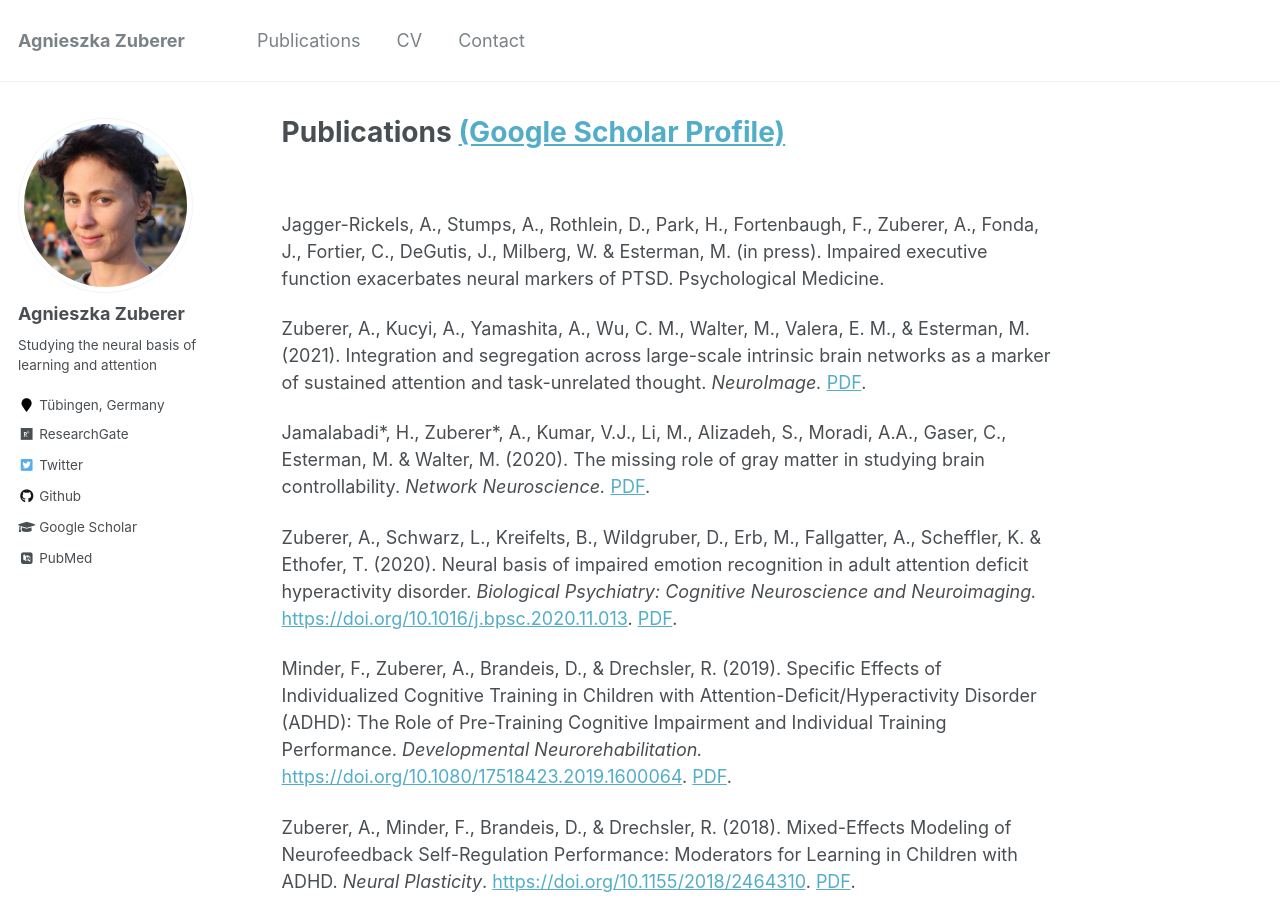
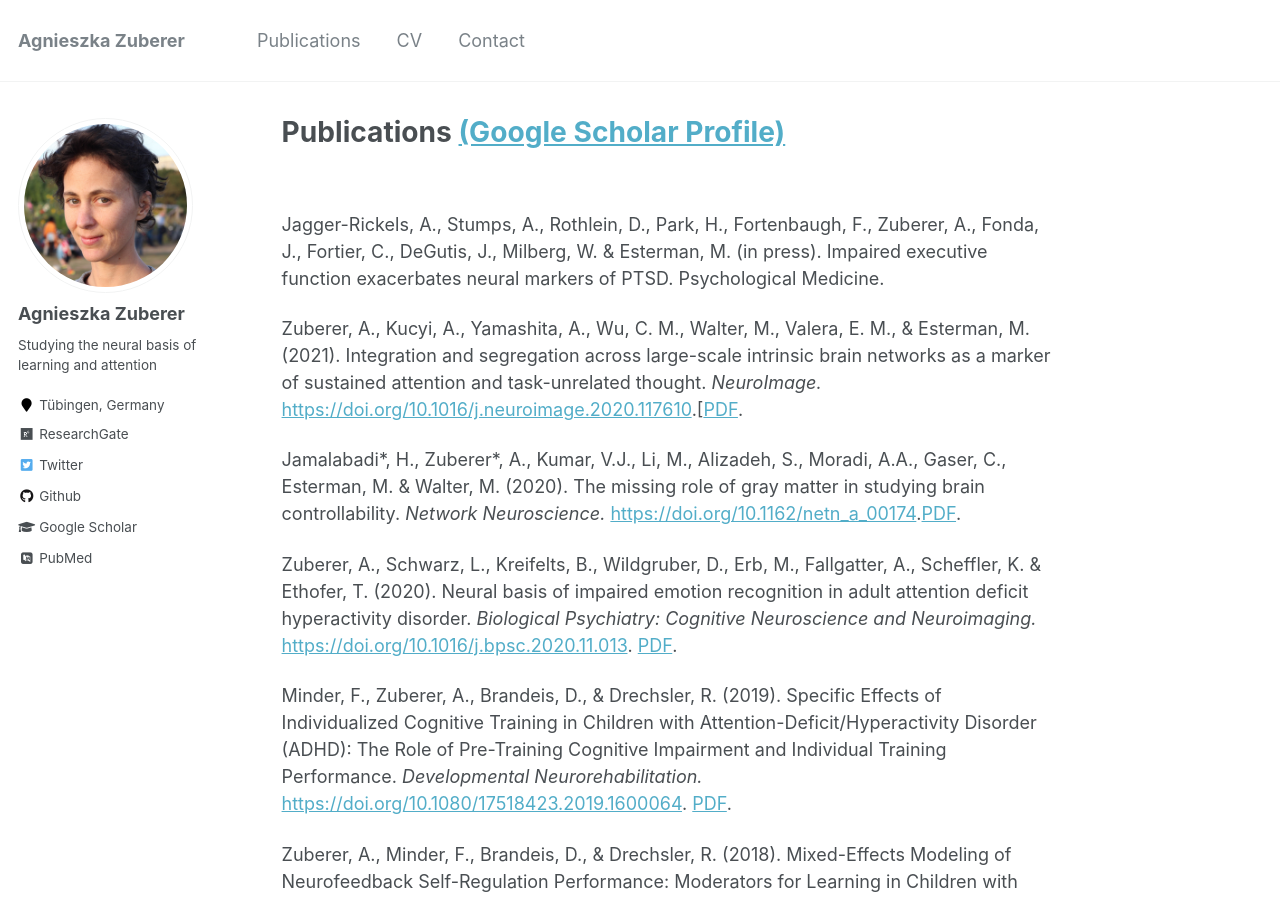
Before and after one commit to azuberer/azuberer.github.io, a Jekyll site: the page built from _pages/publications.md, in a window 1280 px wide and 900 px high. Built offline with Jekyll 4.4.1, drawn with Linux system fonts in a browser that asks for light colours; some web fonts are replaced; part of the change alters nothing that is shown.

Commit message:
NI paper

```diff
--- a/_pages/publications.md
+++ b/_pages/publications.md
@@ -9,9 +9,9 @@ author_profile: true
 Jagger-Rickels, A., Stumps, A., Rothlein, D., Park, H., Fortenbaugh, F., Zuberer, A., Fonda, J., Fortier, C., DeGutis, J., Milberg, W. & Esterman, M. (in press). Impaired executive function exacerbates neural markers of PTSD. Psychological Medicine.
 
 
-Zuberer, A., Kucyi, A., Yamashita, A., Wu, C. M., Walter, M., Valera, E. M., & Esterman, M. (2021). Integration and segregation across large-scale intrinsic brain networks as a marker of sustained attention and task-unrelated thought. <i>NeuroImage.</i> [PDF](http://azuberer.github.io/files/zuberer2020integration.pdf).
+Zuberer, A., Kucyi, A., Yamashita, A., Wu, C. M., Walter, M., Valera, E. M., & Esterman, M. (2021). Integration and segregation across large-scale intrinsic brain networks as a marker of sustained attention and task-unrelated thought. <i>NeuroImage.</i> [https://doi.org/10.1016/j.neuroimage.2020.117610](https://doi.org/10.1016/j.neuroimage.2020.117610).[[PDF](http://azuberer.github.io/files/zuberer2020integration.pdf).
 
-Jamalabadi\*, H., Zuberer\*, A., Kumar, V.J., Li, M., Alizadeh, S., Moradi, A.A., Gaser, C., Esterman, M. & Walter, M. (2020). The missing role of gray matter in studying brain controllability. <i>Network Neuroscience.</i> [PDF](http://azuberer.github.io/files/jamalabadi2020missing.pdf).
+Jamalabadi\*, H., Zuberer\*, A., Kumar, V.J., Li, M., Alizadeh, S., Moradi, A.A., Gaser, C., Esterman, M. & Walter, M. (2020). The missing role of gray matter in studying brain controllability. <i>Network Neuroscience.</i> [https://doi.org/10.1162/netn_a_00174](https://doi.org/10.1162/netn_a_00174).[PDF](http://azuberer.github.io/files/jamalabadi2020missing.pdf).
 
 Zuberer, A., Schwarz, L., Kreifelts, B., Wildgruber, D., Erb, M., Fallgatter, A., Scheffler, K. & Ethofer, T. (2020). Neural basis of impaired emotion recognition in adult attention deficit hyperactivity disorder. <i>Biological Psychiatry: Cognitive Neuroscience and Neuroimaging.</i> [https://doi.org/10.1016/j.bpsc.2020.11.013](https://doi.org/10.1016/j.bpsc.2020.11.013). [PDF](http://azuberer.github.io/files/zuberer2020neural.pdf).
 
```
